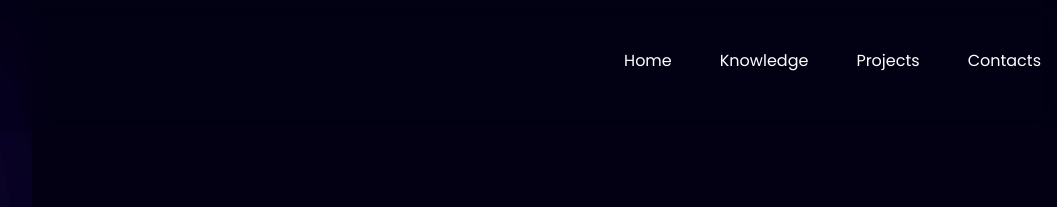
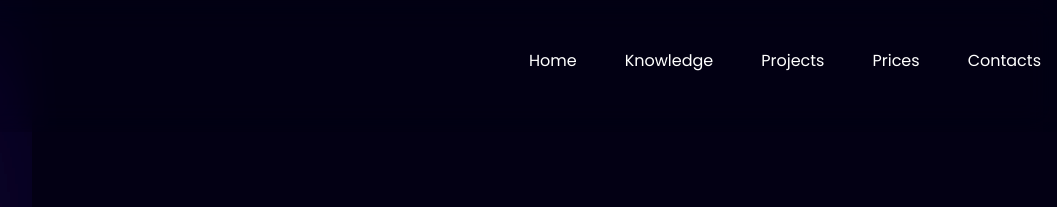
Before and after one commit to KyanidOfficial/kyanid-portfolio, a plain HTML site: page index.html in a window 1280 px wide. Shown: the top 207 px of the page, 223-1280 px from the left. Drawn offline with nearby package versions, Linux system fonts and the light colour scheme.

Commit message:
prices link

```diff
--- a/index.html
+++ b/index.html
@@ -15,7 +15,7 @@
   <link rel="stylesheet" href="./CSS/style.css">
   <link rel="stylesheet" href="./CSS/animations-key.css">
   <link rel="stylesheet" href="https://cdnjs.cloudflare.com/ajax/libs/remixicon/3.5.0/remixicon.min.css">
-  <link rel="shortcut icon" href="items/minilogo.png" type="image/x-icon">
+  <link rel="shortcut icon" href="" type="image/x-icon">
   <script src="https://kit.fontawesome.com/679a729a6b.js" crossorigin="anonymous"></script>
   <title>Kyanid's Portfolio</title>
 </head>
@@ -33,6 +33,7 @@
       <a href="#start" class="link">Home</a>
       <a href="#knowl" class="link">Knowledge</a>
       <a href="#portf" class="link">Projects</a>
+      <a href="#prices" class="link">Prices</a>
       <a href="#conta" class="link">Contacts</a>
     </ul>
   </nav>
```
